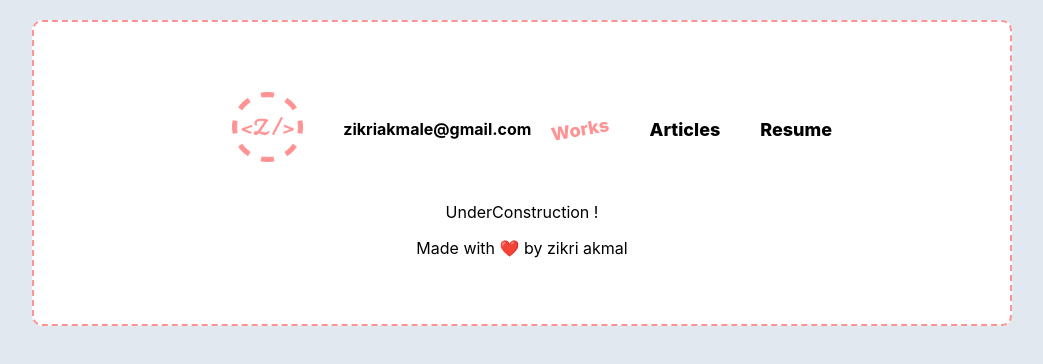
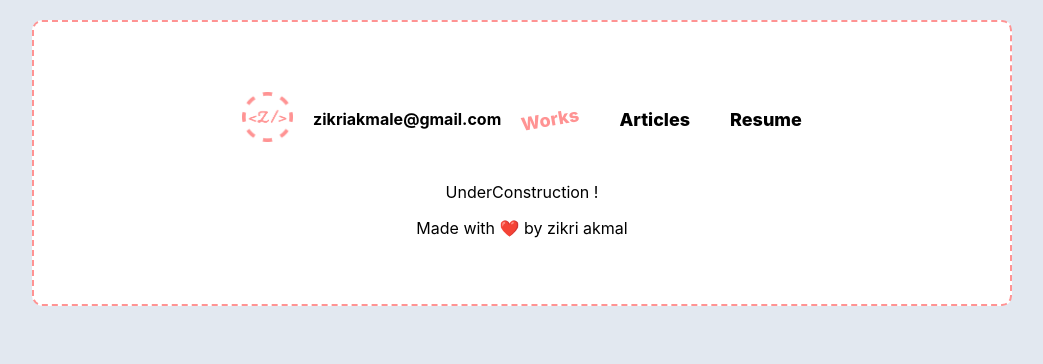
Before and after one commit to zikriakmal/my-react-homepage, a React (Create React App) app: page /works in a window 1280 px wide. Shown: the top 364 px of the page, without its empty margins (118-1161 px from the left). Built offline with nearby package versions, Linux system fonts and the light colour scheme.

Commit message:
fix header

```diff
--- a/src/components/organisms/Header/index.js
+++ b/src/components/organisms/Header/index.js
@@ -9,23 +9,28 @@ const Header = () => {
     <div className={"header"}>
       <div className="left-header">
         <div style={{ flex: 1 }}>
-          <Link to="/" className={"link-nav"}>
+          <Link to="/">
             <img
               src={logo}
               className={"link-nav"}
               alt={"main-logo"}
-              height="70"
+              height="50"
             />
           </Link>
         </div>
         <div style={{ flex: 3 }}>
-          <p
+          <Link
             href="#"
             onClick={() => (window.location = "mailto:zikriakmale@gmail.com")}
-            style={{ fontSize: 16, fontWeight: "bolder" }}
+            style={{
+              fontSize: 16,
+              fontWeight: "bolder",
+              textDecoration: "none",
+              color: "black",
+            }}
           >
             zikriakmale@gmail.com
-          </p>
+          </Link>
         </div>
       </div>
       <div className={"right-header"}>
@@ -40,7 +45,8 @@ const Header = () => {
         <Link
           to="/articles"
           className={
-            "link-nav" + (location.pathname === "/articles" ? " link-active" : "")
+            "link-nav" +
+            (location.pathname === "/articles" ? " link-active" : "")
           }
         >
           Articles
--- a/src/pages/HomePage/index.js
+++ b/src/pages/HomePage/index.js
@@ -59,7 +59,7 @@ const HomepageContent = () => {
             Zikri Akmal
           </p>
         </div>
-        <p style={{ fontSize: 24, fontWeight: 300, textAlign: "left" }}>
+        <p style={{ fontSize: 18, fontWeight: 300, textAlign: "left" }}>
           A Software Developer, Been passionate in programming since 2015,
           playing music for fun, writing programming article, make coding video
           content, specialized in node.js ,react.js, react native, golang
```
